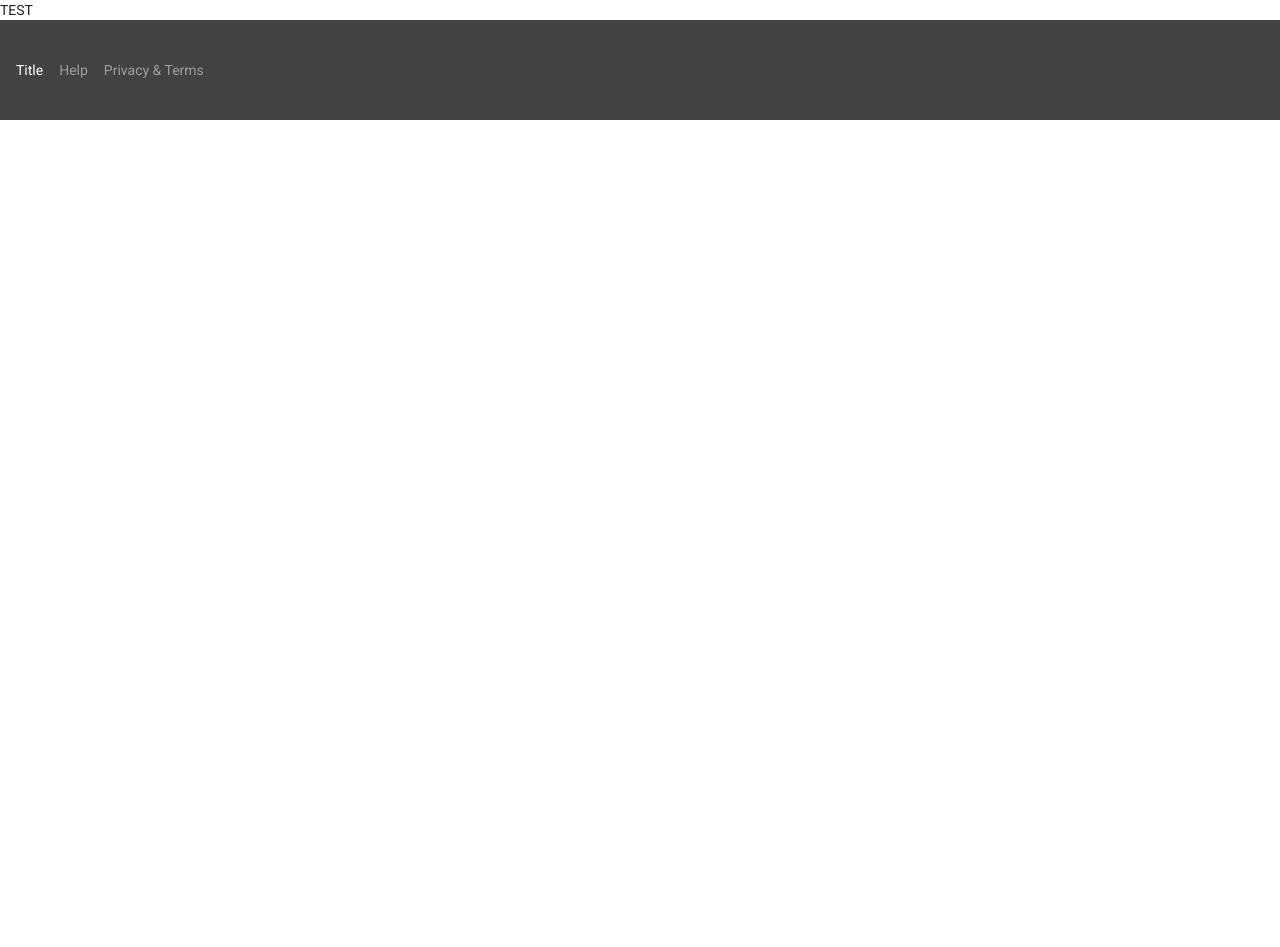
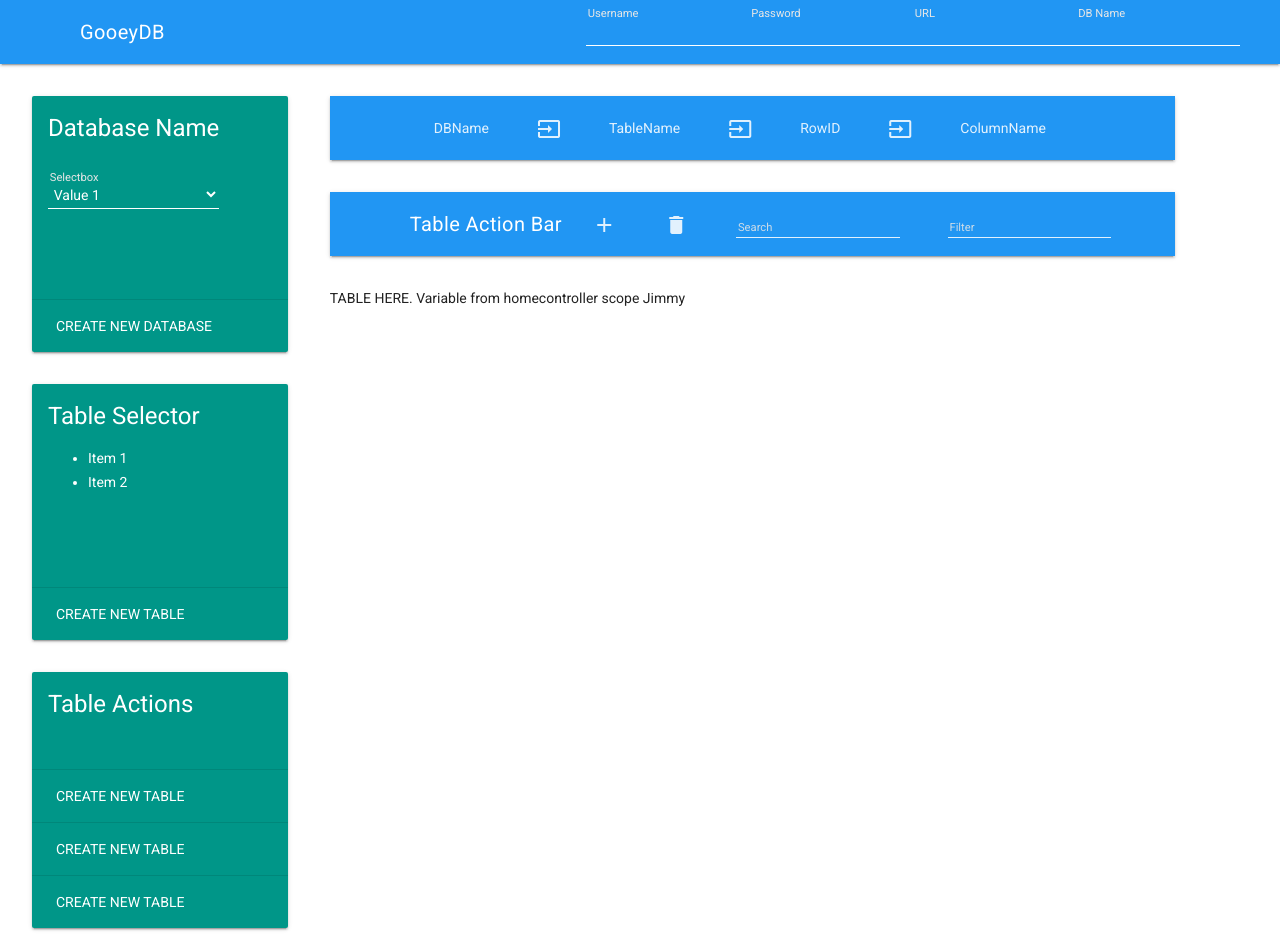
Before and after one commit to nickiowaspain/GooeyDB, a website: page app/index.html in a window 1280 px wide. Shown: the top 947 px of the page. Before the commit the page ends 800 px from the top, so only its background shows below. Drawn offline with nearby package versions, Linux system fonts and the light colour scheme; some packages are replaced by stand-ins of ours.

Commit message:
turned static html into directives and set up blank directives/partials

```diff
--- a/app/app.js
+++ b/app/app.js
@@ -1,7 +1,13 @@
 var app = angular
 .module('myApp', [
   'ngRoute',
-  'HomeController'
+  'HomeController',
+  'MenuBar',
+  'DatabaseSelector',
+  'Breadcrumbs',
+  'ActionBar',
+  'TableActions',
+  'TableSelector'
 ]);
 
 app.config(configFunction);
--- a/app/controllers/homeController.js
+++ b/app/controllers/homeController.js
@@ -4,5 +4,5 @@ angular
 
 
 function HomeController($scope) {
-
+  $scope.name = 'Jimmy';
 }
--- /dev/null
+++ b/app/directives/actionBar.js
@@ -0,0 +1,7 @@
+angular
+  .module('ActionBar', [])
+  .directive('actionBar', function() {
+    return {
+      templateUrl: './partials/actionBar.html'
+    }
+  });
--- /dev/null
+++ b/app/directives/breadcrumbs.js
@@ -0,0 +1,7 @@
+angular
+  .module('Breadcrumbs', [])
+  .directive('breadcrumbs', function() {
+    return {
+      templateUrl: './partials/breadcrumbs.html'
+    }
+  });
--- /dev/null
+++ b/app/directives/databaseSelector.js
@@ -0,0 +1,7 @@
+angular
+  .module('DatabaseSelector', [])
+  .directive('databaseSelector', function() {
+    return {
+      templateUrl: './partials/databaseSelector.html'
+    }
+  });
--- /dev/null
+++ b/app/directives/menuBar.js
@@ -0,0 +1,7 @@
+angular
+  .module('MenuBar', [])
+  .directive('menuBar', function() {
+    return {
+      templateUrl: './partials/menuBar.html'
+    }
+  });
--- /dev/null
+++ b/app/directives/tableActions.js
@@ -0,0 +1,7 @@
+angular
+  .module('TableActions', [])
+  .directive('tableActions', function() {
+    return {
+      templateUrl: './partials/tableActions.html'
+    }
+  });
--- /dev/null
+++ b/app/directives/tableSelector.js
@@ -0,0 +1,7 @@
+angular
+  .module('TableSelector', [])
+  .directive('tableSelector', function() {
+    return {
+      templateUrl: './partials/tableSelector.html'
+    }
+  });
--- a/app/index.html
+++ b/app/index.html
@@ -10,6 +10,12 @@
   <script type="text/javascript" src="angular/angular.min.js"></script>
   <script type="text/javascript" src="angular-route/angular-route.min.js"></script>
   <script type="text/javascript" src="./controllers/homeController.js"></script>
+  <script type="text/javascript" src="./directives/menuBar.js"></script>
+  <script type="text/javascript" src="./directives/databaseSelector.js"></script>
+  <script type="text/javascript" src="./directives/actionBar.js"></script>
+  <script type="text/javascript" src="./directives/breadcrumbs.js"></script>
+  <script type="text/javascript" src="./directives/tableActions.js"></script>
+  <script type="text/javascript" src="./directives/tableSelector.js"></script>
   <script type="text/javascript" src="./app.js"></script>
 </head>
 <body ng-app="myApp">
@@ -24,8 +30,72 @@
   FORMS ARE TAKEN FROM HERE:
   http://codepen.io/jonnitto/pen/OVmvPB
  -->
+<menu-bar></menu-bar>
 
-<div ng-view></div>
+<!-- POTENTIAL SLIDE OUT DRAWER -->
+
+    <!--<div class="mdl-layout__drawer">
+      <span class="mdl-layout-title">Title</span>
+      <nav class="mdl-navigation">
+        <a class="mdl-navigation__link" href="">Link</a>
+        <a class="mdl-navigation__link" href="">Link</a>
+        <a class="mdl-navigation__link" href="">Link</a>
+        <a class="mdl-navigation__link" href="">Link</a>
+      </nav>
+    </div>-->
+
+<!-- CONTENT -->
+    <main class="mdl-layout__content">
+      <div class="page-content">
+        <div class="mdl-grid" id="app">
+<!-- LEFT PANEL -->
+          <div class="mdl-cell mdl-cell--3-col" id="left-panel">
+<!-- DATABASE SELECTOR -->
+            <div class="mdl-grid" id="db-selector">
+              <div class="mdl-cell mdl-cell--12-col">
+                <database-selector></database-selector>
+              </div>
+            </div>
+<!-- TABLE SELECTOR -->
+            <div class="mdl-grid" id="table-selector">
+              <div class="mdl-cell mdl-cell--12-col">
+               <table-selector></table-selector>
+              </div>
+            </div>
+            <div class="mdl-grid" id="table-actions">
+<!-- TABLE ACTIONS -->
+              <div class="mdl-cell mdl-cell--12-col">
+                 <table-actions></table-actions>
+              </div>
+          </div>
+          </div>
+<!-- CONTENT-PANEL -->
+          <div class="mdl-cell mdl-cell--9-col" id="content-panel">
+<!-- BREADCRUMBS -->
+            <div class="mdl-grid" id="breadcrumbs">
+              <div class="mdl-cell mdl-cell--12-col">
+                <breadcrumbs></breadcrumbs>
+              </div>
+            </div>
+<!-- TABLE ACTION BAR -->
+            <div class="mdl-grid" id="action-bar">
+              <div class="mdl-cell mdl-cell--12-col">
+                <action-bar></action-bar>
+              </div>
+            </div>
+<!-- TABLE -->
+            <div class="mdl-grid" id="content-display">
+              <div class="mdl-cell mdl-cell--12-col ">
+                  <div ng-view></div>
+                </div>
+            </div>
+          </div>
+        </div>
+
+      </div>
+    </main>
+
+
 
 <!-- FOOTER -->
   <footer class="mdl-mini-footer">
--- /dev/null
+++ b/app/partials/actionBar.html
@@ -0,0 +1,27 @@
+               <div class="mdl-layout__header-row mdl-layout__header">
+                  <!-- Title -->
+                  <span class="mdl-layout-title">Table Action Bar</span>
+                  <!-- Add spacer, to align navigation to the right -->
+                  <div class="mdl-layout-spacer"></div>
+                  <!-- Navigation. We hide it in small screens. -->
+                  <nav class="mdl-navigation mdl-layout--large-screen-only">
+                    <a class="mdl-navigation__link" href=""><i class="material-icons">add</i></a>
+                    <a class="mdl-navigation__link" href=""><i class="material-icons">delete</i></a>
+                    <span class="mdl-navigation__link">
+                      <div class="form-group">
+                        <input type="text" id="dbname">
+                          <label class="control-label" for="dbname">Search</label>
+                        </input>
+                        <i class="bar"></i>
+                      </div>
+                    </span>
+                    <span class="mdl-navigation__link">
+                      <div class="form-group">
+                        <input type="text" id="dbname">
+                          <label class="control-label" for="dbname">Filter</label>
+                        </input>
+                        <i class="bar"></i>
+                      </div>
+                    </span>
+                 </nav>
+                </div>
--- /dev/null
+++ b/app/partials/breadcrumbs.html
@@ -0,0 +1,11 @@
+              <div class="mdl-layout__header-row mdl-layout__header">
+                  <nav class="mdl-navigation">
+                    <a class="mdl-navigation__link" href="">DBName</a>
+                    <a class="mdl-navigation__link" href=""><i class="material-icons">input</i></a>
+                    <a class="mdl-navigation__link" href="">TableName</a>
+                    <a class="mdl-navigation__link" href=""><i class="material-icons">input</i></a>
+                    <a class="mdl-navigation__link" href="">RowID</a>
+                    <a class="mdl-navigation__link" href=""><i class="material-icons">input</i></a>
+                    <a class="mdl-navigation__link" href="">ColumnName</a>
+                 </nav>
+                </div>
--- /dev/null
+++ b/app/partials/databaseSelector.html
@@ -0,0 +1,21 @@
+                <div class="demo-card-event mdl-card mdl-shadow--2dp">
+                    <div class="mdl-card__title mdl-card--expand">
+                      <h4>
+                        Database Name
+                        <div class="form-group">
+                          <select>
+                            <option>Value 1</option>
+                            <option>Value 2</option>
+                          </select>
+                          <label class="control-label" for="select">Selectbox</label><i class="bar"></i>
+                        </div>
+                      </h4>
+                    </div>
+                    <div class="mdl-card__actions mdl-card--border">
+                      <a class="mdl-button mdl-button--colored mdl-js-button mdl-js-ripple-effect">
+                        Create New Database
+                      </a>
+                      <div class="mdl-layout-spacer"></div>
+                      <!--<i class="material-icons">database</i>-->
+                    </div>
+                  </div>
--- a/app/partials/home.html
+++ b/app/partials/home.html
@@ -1 +1 @@
-<div>TEST</div>
+<div>TABLE HERE. Variable from homecontroller scope {{name}}</div>
--- /dev/null
+++ b/app/partials/menuBar.html
@@ -0,0 +1,32 @@
+    <header class="mdl-layout__header">
+      <div class="mdl-layout__header-row">
+        <span class="mdl-layout-title left">GooeyDB</span>
+        <div class="mdl-layout-spacer"></div>
+        <nav class="mdl-navigation mdl-layout--large-screen-only">
+          <div class="form-group">
+            <input type="text" id="username">
+              <label class="control-label" for="username">Username</label>
+            </input>
+            <i class="bar"></i>
+          </div>
+          <div class="form-group">
+            <input type="text" id="password">
+              <label class="control-label" for="password">Password</label>
+            </input>
+            <i class="bar"></i>
+          </div>
+          <div class="form-group">
+            <input type="text" id="url">
+              <label class="control-label" for="url">URL</label>
+            </input>
+            <i class="bar"></i>
+          </div>
+          <div class="form-group">
+            <input type="text" id="dbname">
+              <label class="control-label" for="dbname">DB Name</label>
+            </input>
+            <i class="bar"></i>
+          </div>
+        </nav>
+      </div>
+    </header>
--- /dev/null
+++ b/app/partials/tableActions.html
@@ -0,0 +1,28 @@
+             <div class="demo-card-event mdl-card mdl-shadow--2dp">
+                    <div class="mdl-card__title mdl-card--expand">
+                      <h4>
+                        Table Actions
+                      </h4>
+                    </div>
+                    <div class="mdl-card__actions mdl-card--border">
+                      <a class="mdl-button mdl-button--colored mdl-js-button mdl-js-ripple-effect">
+                        Create New Table
+                      </a>
+                      <!--<div class="mdl-layout-spacer"></div>
+                      <i class="material-icons">database</i>-->
+                    </div>
+                    <div class="mdl-card__actions mdl-card--border">
+                      <a class="mdl-button mdl-button--colored mdl-js-button mdl-js-ripple-effect">
+                        Create New Table
+                      </a>
+                      <!--<div class="mdl-layout-spacer"></div>
+                      <i class="material-icons">database</i>-->
+                    </div>
+                    <div class="mdl-card__actions mdl-card--border">
+                      <a class="mdl-button mdl-button--colored mdl-js-button mdl-js-ripple-effect">
+                        Create New Table
+                      </a>
+                      <!--<div class="mdl-layout-spacer"></div>
+                      <i class="material-icons">database</i>-->
+                    </div>
+                  </div>
--- /dev/null
+++ b/app/partials/tableSelector.html
@@ -0,0 +1,18 @@
+                <div class="demo-card-event mdl-card mdl-shadow--2dp">
+                    <div class="mdl-card__title mdl-card--expand">
+                      <h4>
+                        Table Selector
+                        <ul>
+                          <li>Item 1</li>
+                          <li>Item 2</li>
+                        </ul>
+                      </h4>
+                    </div>
+                    <div class="mdl-card__actions mdl-card--border">
+                      <a class="mdl-button mdl-button--colored mdl-js-button mdl-js-ripple-effect">
+                        Create New Table
+                      </a>
+                      <div class="mdl-layout-spacer"></div>
+                      <!--<i class="material-icons">database</i>-->
+                    </div>
+                  </div>
```
